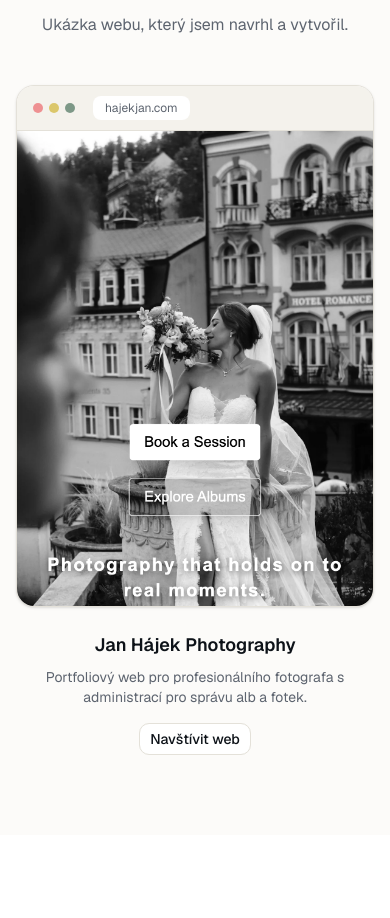
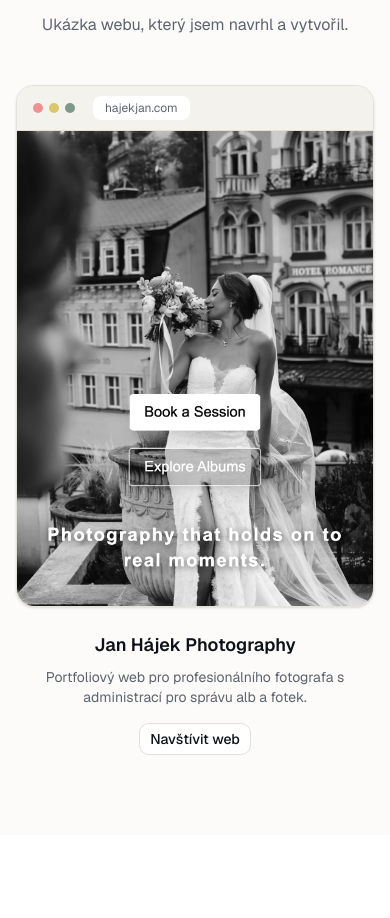
Before and after one commit to Tomas-Kaiser/kaiserwebstudio, a Next.js app: page /cs in a window 390 px wide. Shown: the part 960-1878 px from the top of the page. Built offline with nearby package versions, Linux system fonts and the light colour scheme.

Commit message:
Adjust mobile showcase image crop for more space below caption

```diff
--- a/src/app/[locale]/page.tsx
+++ b/src/app/[locale]/page.tsx
@@ -217,7 +217,7 @@ export default function Home() {
                 src="/images/showcase/hajekjan-mobile.png"
                 alt={tShowcase("projectTitle")}
                 fill
-                className="object-cover object-[center_35%]"
+                className="object-cover object-[center_45%]"
               />
             </div>
             <Image
```
